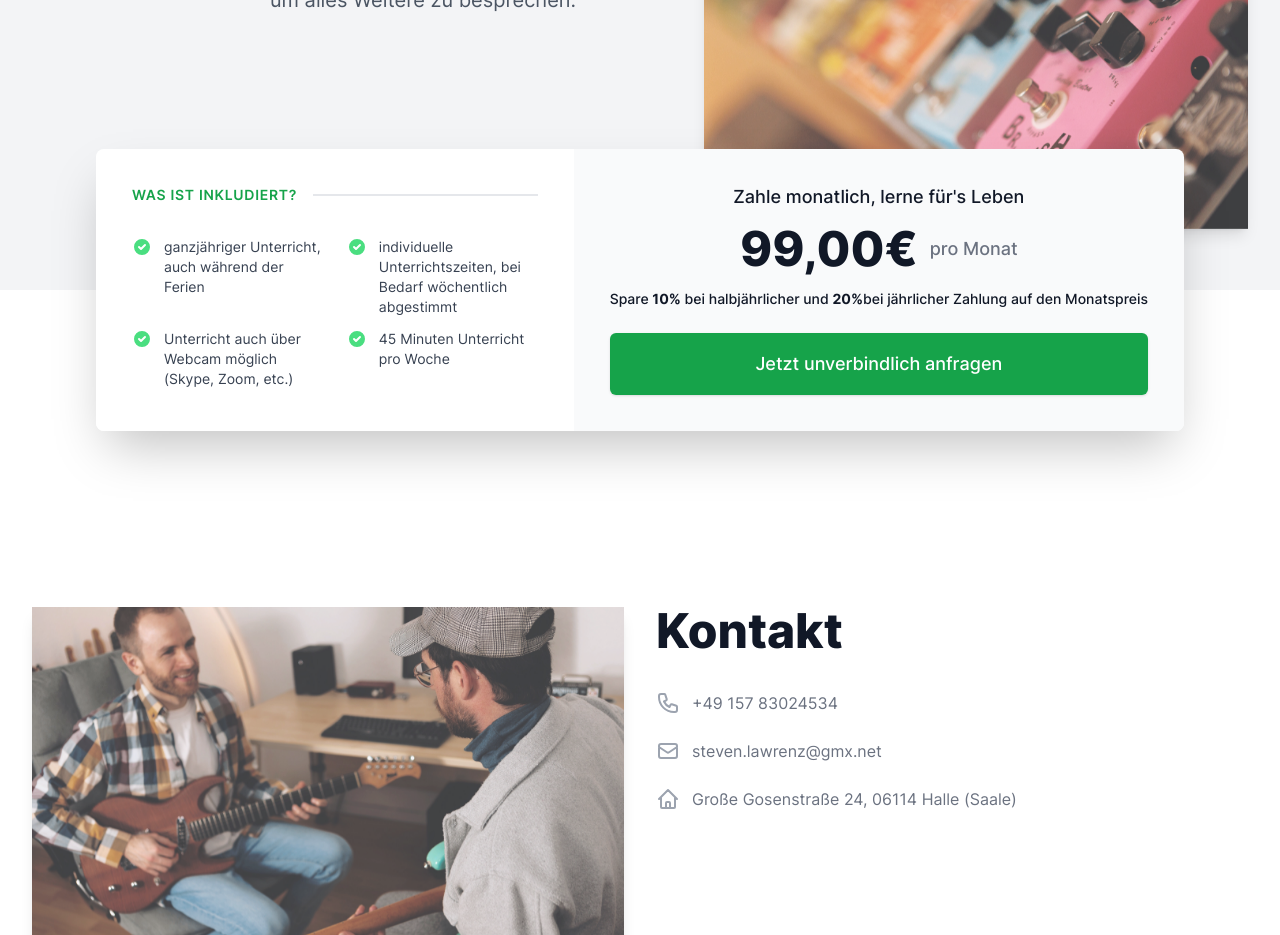
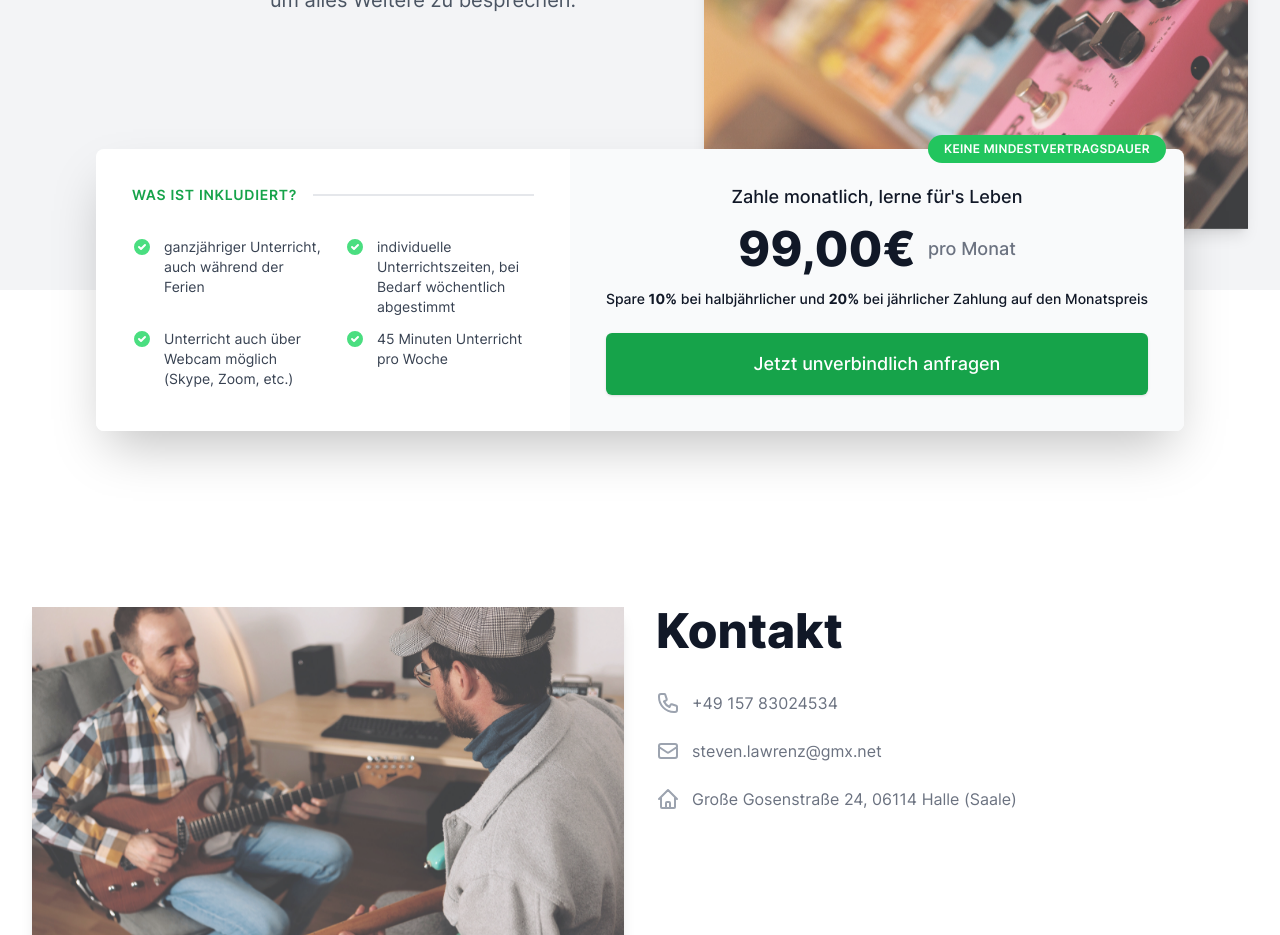
Before and after one commit to p3LZ3r/gitarrenlehrer-halle, a Next.js app: page / in a window 1280 px wide. Shown: the part 3140-4075 px from the top of the page. Built offline with nearby package versions, Linux system fonts and the light colour scheme.

Commit message:
feat: contract info

```diff
--- a/src/components/sections/pricing.tsx
+++ b/src/components/sections/pricing.tsx
@@ -71,6 +71,9 @@ export default function Pricing() {
                 </div>
               </div>
               <div className='bg-gray-50 py-8 px-6 text-center lg:flex lg:flex-shrink-0 lg:flex-col lg:justify-center lg:p-9'>
+                <p className='absolute top-0 -translate-y-1/2 transform rounded-full bg-primary-500 py-1.5 px-4 text-xs font-semibold uppercase tracking-wide text-white lg:left-3/4'>
+                  Keine Mindestvertragsdauer
+                </p>
                 <p className='text-lg font-medium leading-6 text-gray-900'>
                   Zahle monatlich, lerne für&apos;s Leben
                 </p>
@@ -83,7 +86,7 @@ export default function Pricing() {
                 <div className='mt-4 text-sm'>
                   <p className='font-medium text-gray-900'>
                     Spare <span className='font-bold'>10%</span> bei
-                    halbjährlicher und <span className='font-bold'>20%</span>
+                    halbjährlicher und <span className='font-bold'>20%</span>{' '}
                     bei jährlicher Zahlung auf den Monatspreis
                   </p>
                 </div>
```
